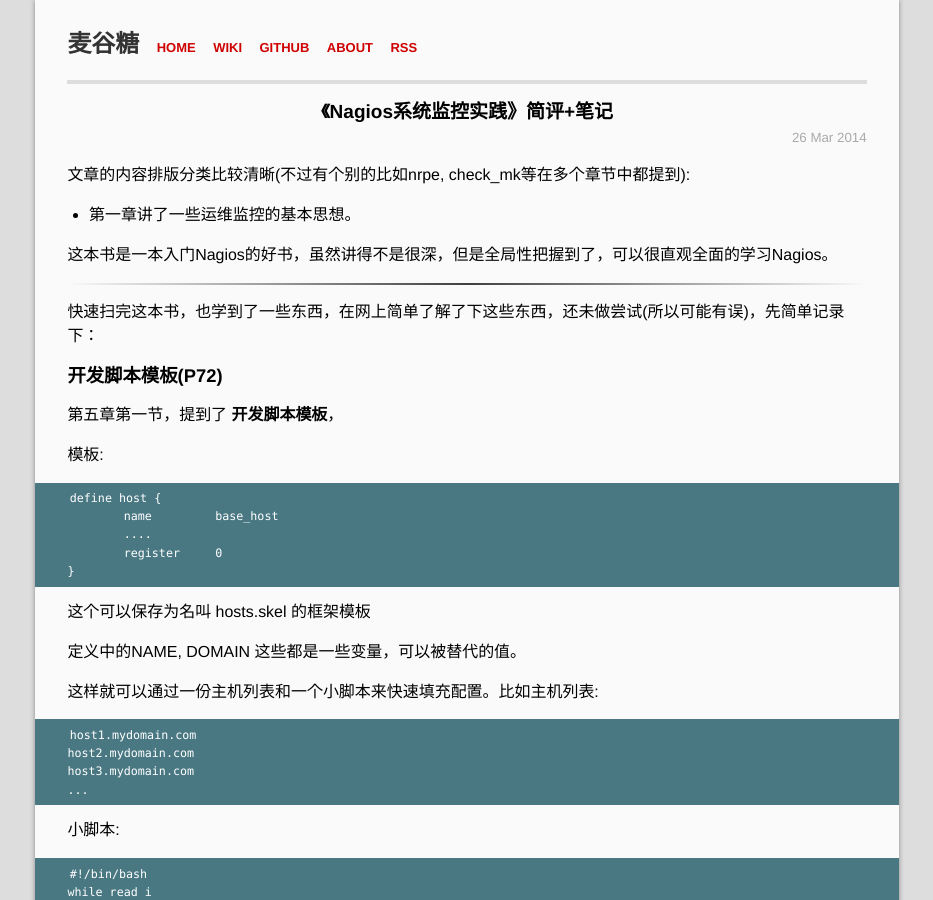
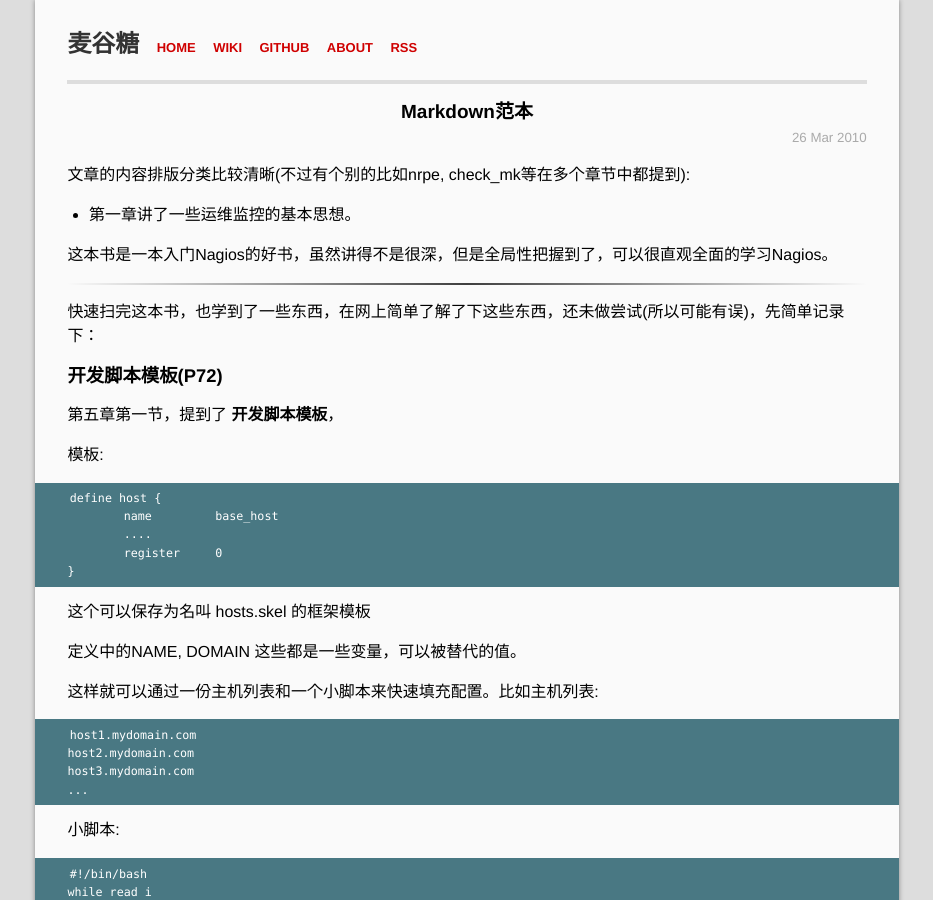
Before and after one commit to mgtang/blog, a Jekyll site: the page built from _posts/2015-2-9-Markdown范本.md, in a window 1280 px wide and 900 px high. Shown: the whole window, without its empty margins (173-1106 px from the left). Built offline with Jekyll 4.4.1, drawn with Linux system fonts in a browser that asks for light colours; Markdown is read by kramdown in place of the engine named in the settings; comment, search, counter and statistics services are not loaded.

Commit message:
Update 2015-2-9-Markdown范本.md

```diff
--- a/_posts/2015-2-9-Markdown范本.md
+++ b/_posts/2015-2-9-Markdown范本.md
@@ -1,7 +1,7 @@
 ---
 layout: post
-title: "《Nagios系统监控实践》简评+笔记"
-date: 2014-03-26 13:42
+title: "Markdown范本"
+date: 2010-03-26 13:42
 comments: true
 categories: Nagios
 ---
```
